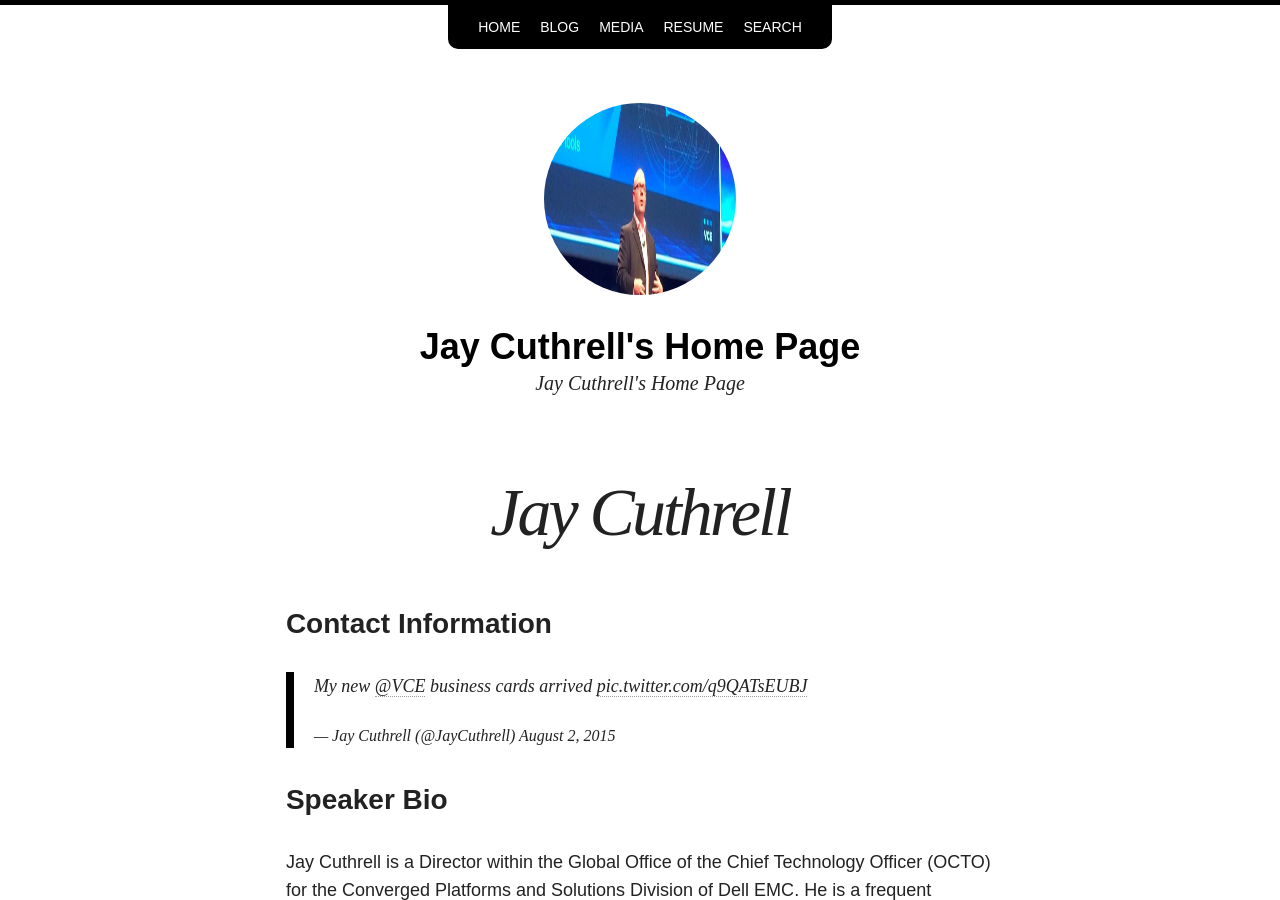
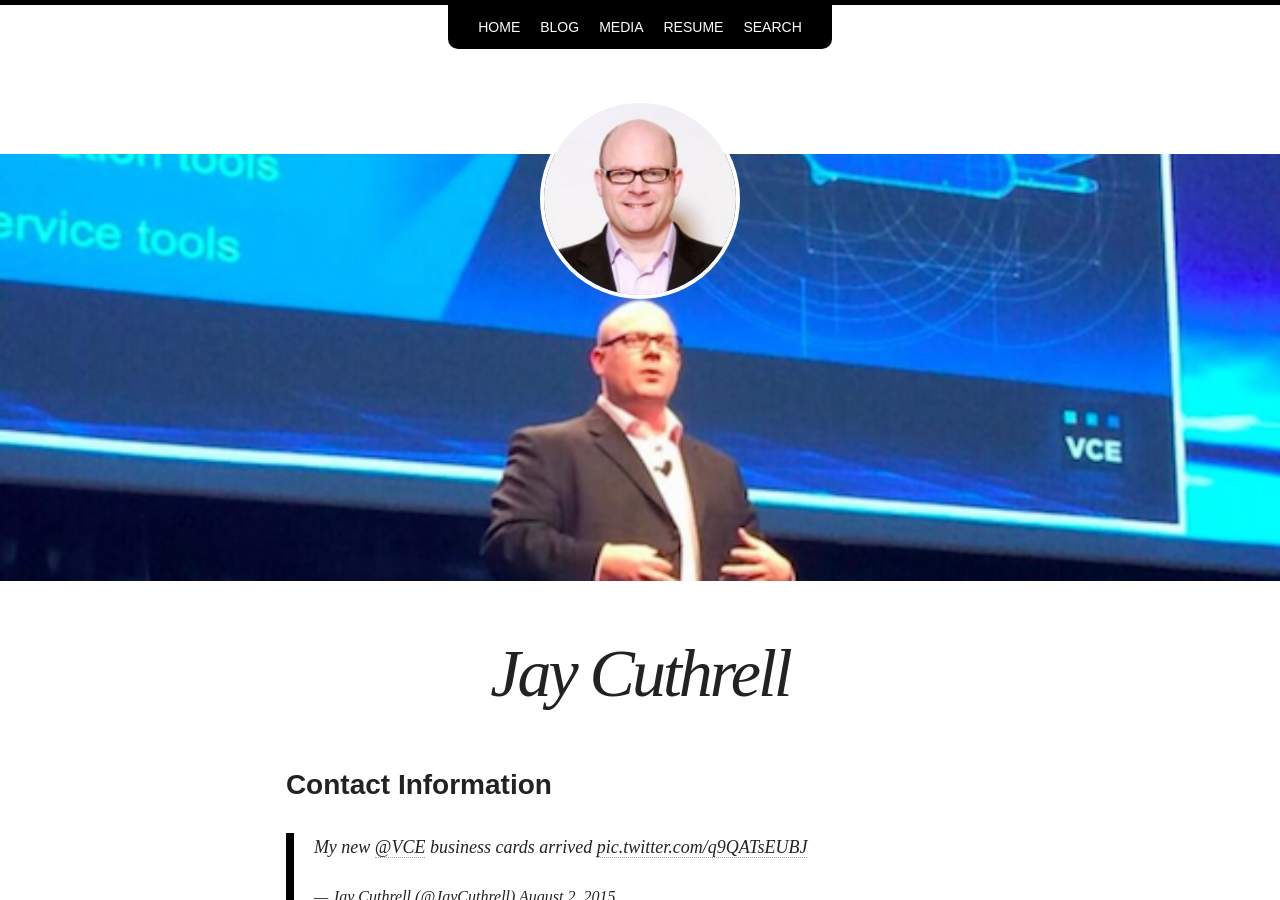
Before and after one commit to nsshommo/jaycuthrell.github.io, a Jekyll site: the page built from index.md, in a window 1280 px wide and 900 px high. Built offline with Jekyll 4.4.1, drawn with Linux system fonts in a browser that asks for light colours; nearby versions of some CDN libraries; comment, search, counter and statistics services are not loaded.

```diff
--- a/_config.yml
+++ b/_config.yml
@@ -1,7 +1,7 @@
 url: http://jaycuthrell.com
 title: Jay Cuthrell's Home Page
-description: Jay Cuthrell's Home Page
-logo: 600x200.png
+description: Welcome to the homage page of Jay Cuthrell.
+logo: bio-photo.jpg
 search: true
 locale: en_US
 
--- a/index.md
+++ b/index.md
@@ -1,6 +1,8 @@
 ---
 layout: page
 title: "Jay Cuthrell"
+image:
+  feature: 600x200.png
 ---
 ### Contact Information
 
```
